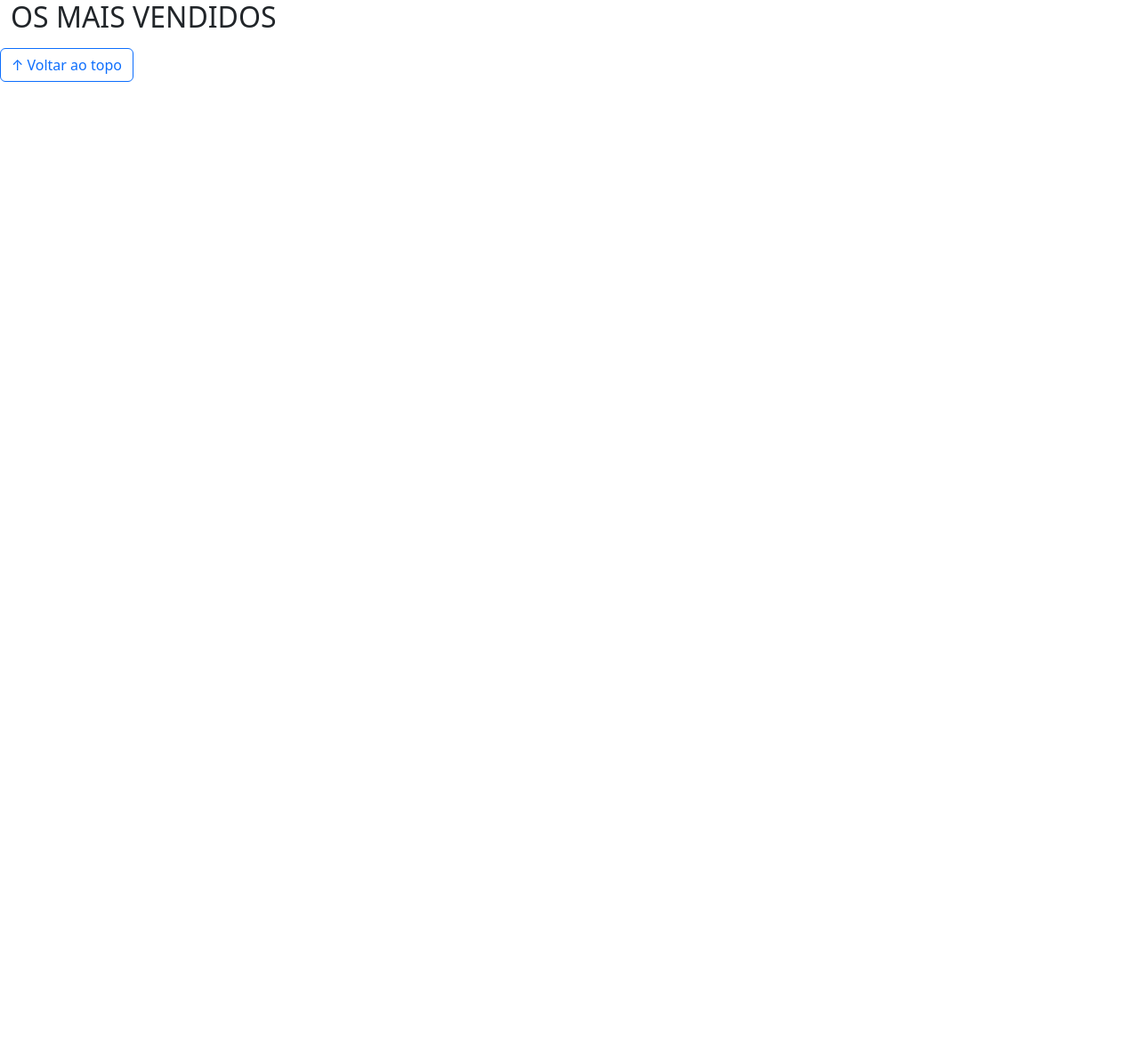
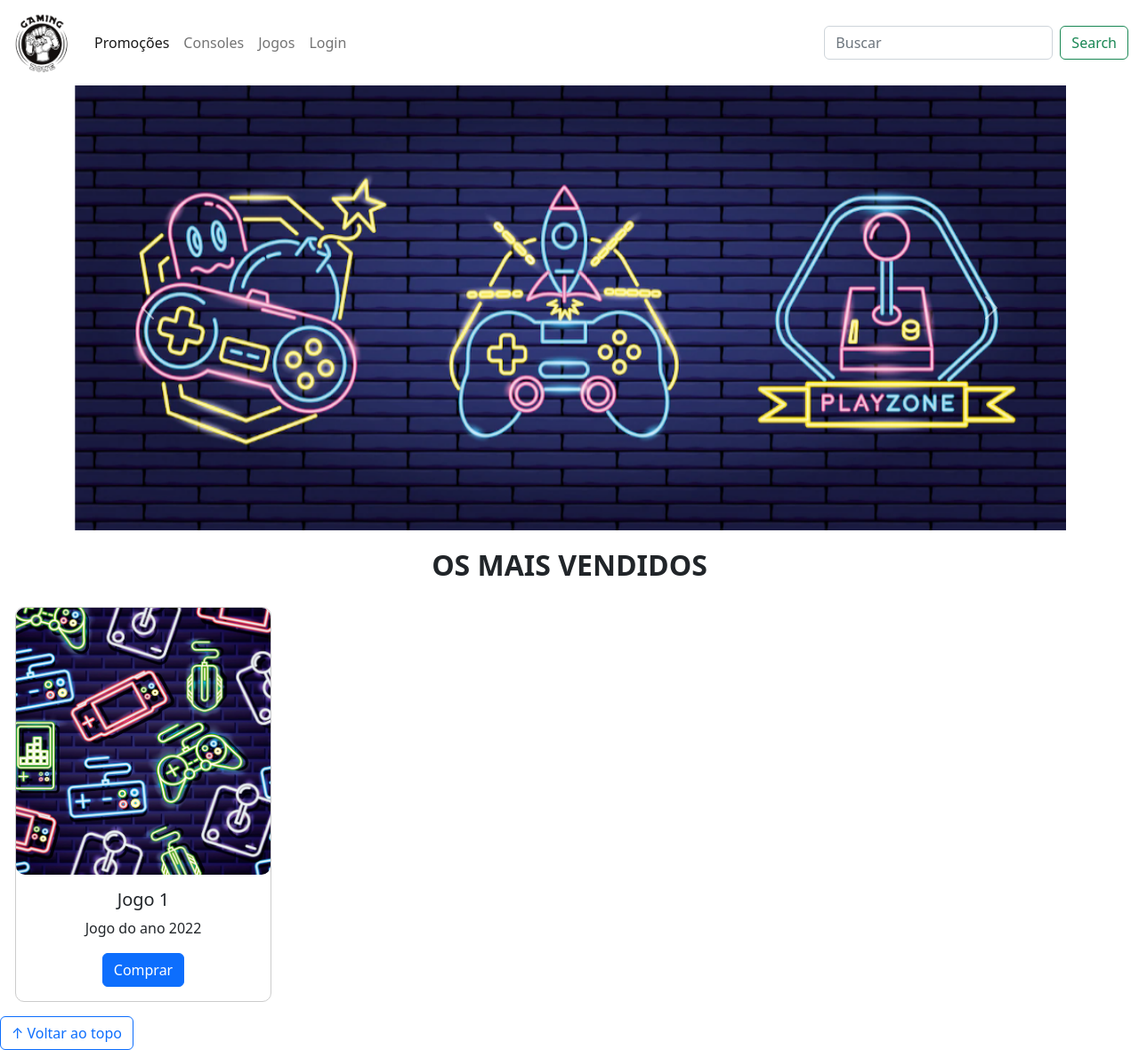
Before and after one commit to BenjaminAMQ/Study, a plain HTML site: page Gamemania Prototype/index.html in a window 1280 px wide. Shown: the whole page at 89% size. Before the commit the page ends 800 px from the top, so only its background shows below. Drawn offline with nearby package versions, Linux system fonts and the light colour scheme.

Commit message:
added navbar,

```diff
--- a/Gamemania Prototype/css/estilo.css
+++ b/Gamemania Prototype/css/estilo.css
@@ -1,12 +1,50 @@
 /*cabeçalho*/
 
+header img {
+    height: 70px;
+    width: 70px;
+}
 
 /*Conteudo principal*/
 
+main {
+    min-height: 500px;
+}
 
 /*banner*/
 
+#section-banners img {
+    height: 500px;
+}
+
 /*Produtos vendidos*/
+
+#section-vendidos {
+    text-align: center;
+}
+
+#section-vendidos h2 {
+    font-weight: bold;
+    padding: 20px;
+}
+
+#section-vendidos img {
+    height: 300px;
+    border-radius: 10px;
+}
+
+#section-vendidos .card {
+    margin: 5px;
+    border: 1px solid #ccc;
+    border-radius: 10px;
+}
+
+#section-vendidos .price {
+    color: red;
+    font-size: 18px;
+    font-weight: bold;
+}
+
 /*Rodapé*/
 
 /*Botão Voltar topo*/
--- a/Gamemania Prototype/index.html
+++ b/Gamemania Prototype/index.html
@@ -5,6 +5,7 @@
   <meta charset="UTF-8">
   <meta http-equiv="X-UA-Compatible" content="IE=edge">
   <meta name="viewport" content="width=device-width, initial-scale=1.0">
+  <meta name="color-scheme" content="light dark">
   <title>LH Games</title>
 
   <link href="https://cdn.jsdelivr.net/npm/bootstrap@5.2.2/dist/css/bootstrap.min.css" rel="stylesheet"
@@ -18,24 +19,73 @@
 
 <body>
   <header>
-
+    <nav class="navbar navbar-expand-lg bg-body-tertiary">
+      <div class="container-fluid">
+        <a class="navbar-brand" href="#"><img src="img/logo.png"></a>
+        <button class="navbar-toggler" type="button" data-bs-toggle="collapse" data-bs-target="#navbarSupportedContent" aria-controls="navbarSupportedContent" aria-expanded="false" aria-label="Toggle navigation">
+          <span class="navbar-toggler-icon"></span>
+        </button>
+        <div class="collapse navbar-collapse" id="navbarSupportedContent">
+          <ul class="navbar-nav me-auto mb-2 mb-lg-0">
+            <li class="nav-item">
+              <a class="nav-link active" aria-current="page" href="#">Promoções</a>
+            </li>
+            <li class="nav-item">
+              <a class="nav-link" href="#">Consoles</a>
+            </li>
+            <li class="nav-item">
+              <a class="nav-link" href="#">Jogos</a>
+            </li>
+            <li class="nav-item">
+              <a class="nav-link" href="#">Login</a>
+            </li>
+          </ul>
+          <form class="d-flex" role="search">
+            <input class="form-control me-2" type="search" placeholder="Buscar" aria-label="Search">
+            <button class="btn btn-outline-success" type="submit">Search</button>
+          </form>
+        </div>
+      </div>
+    </nav>
   </header>
 
   <main>
 
 
 
-    <section id="section-banners" class="container-fluid">
-
-
-
+    <section id="section-banners" class="container">
+      <div id="carouselExample" class="carousel slide">
+        <div class="carousel-inner">
+          <div class="carousel-item active">
+            <img src="img/banner1.PNG" class="d-block w-100" alt="...">
+          </div>
+          <div class="carousel-item">
+            <img src="img/banner2.PNG" class="d-block w-100" alt="...">
+          </div>
+          <div class="carousel-item">
+            <img src="img/banner3.PNG" class="d-block w-100" alt="...">
+          </div>
+        </div>
+        <button class="carousel-control-prev" type="button" data-bs-target="#carouselExample" data-bs-slide="prev">
+          <span class="carousel-control-prev-icon" aria-hidden="true"></span>
+          <span class="visually-hidden">Previous</span>
+        </button>
+        <button class="carousel-control-next" type="button" data-bs-target="#carouselExample" data-bs-slide="next">
+          <span class="carousel-control-next-icon" aria-hidden="true"></span>
+          <span class="visually-hidden">Next</span>
+        </button>
+      </div>
     </section>
     <section id="section-vendidos" class="container-fluid">
-
       <h2>OS MAIS VENDIDOS</h2>
-
-
-    </div>
+        <div class="card" style="width: 18rem;">
+          <img src="img/jogo1.PNG" class="card-img-top" alt="...">
+          <div class="card-body">
+            <h5 class="card-title">Jogo 1</h5>
+            <p class="card-text">Jogo do ano 2022</p>
+            <a href="#" class="btn btn-primary">Comprar</a>
+          </div>
+        </div>
     </section>
 
 
```
